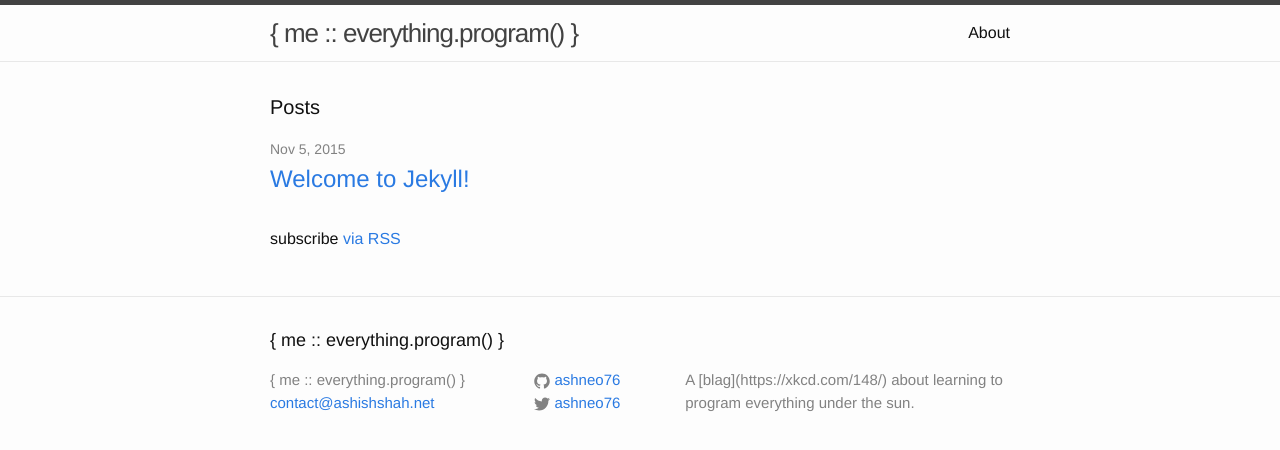
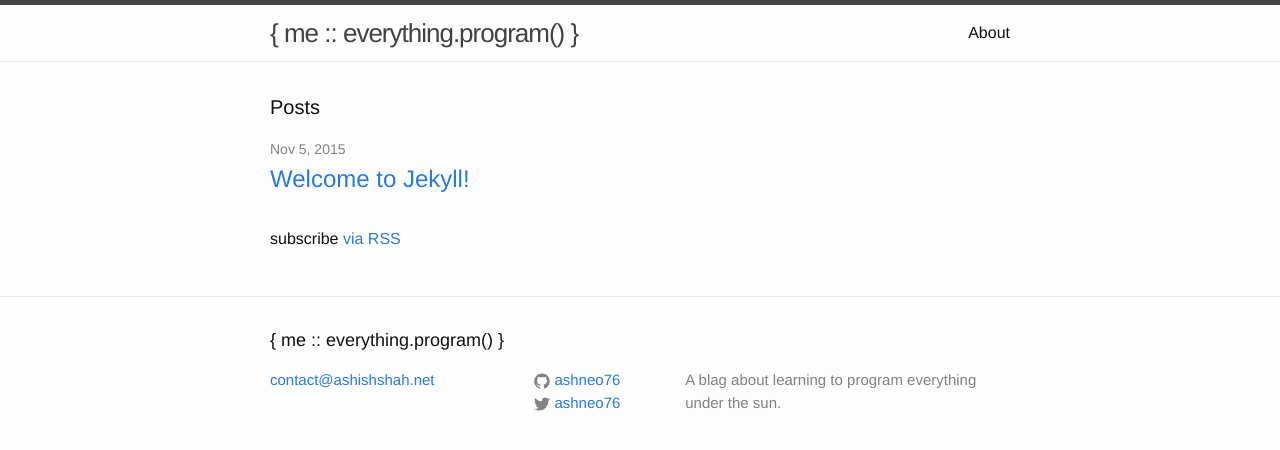
Before and after one commit to ashneo76/ashneo76.github.io, a Jekyll site: the page built from index.html, in a window 1280 px wide. Shown: the top 450 px of the page. Built offline with Jekyll 4.4.1, drawn with Linux system fonts in a browser that asks for light colours; some web fonts are replaced; part of the change alters nothing that is shown.

Commit message:
Fix footer

```diff
--- a/_config.yml
+++ b/_config.yml
@@ -2,7 +2,7 @@
 title: "{ me :: everything.program() }"
 email: contact@ashishshah.net
 description: > # this means to ignore newlines until "baseurl:"
-    A [blag](https://xkcd.com/148/) about learning to program everything under the sun.
+    A blag about learning to program everything under the sun.
 baseurl: "" # the subpath of your site, e.g. /blog/
 url: "http://blag.ashishshah.net" # the base hostname & protocol for your site
 twitter_username: ashneo76
--- a/_includes/footer.html
+++ b/_includes/footer.html
@@ -7,7 +7,7 @@
     <div class="footer-col-wrapper">
       <div class="footer-col  footer-col-1">
         <ul class="contact-list">
-          <li>{{ site.title }}</li>
+          <!--li>{{ site.title }}</li-->
           <li><a href="mailto:{{ site.email }}">{{ site.email }}</a></li>
         </ul>
       </div>
```
